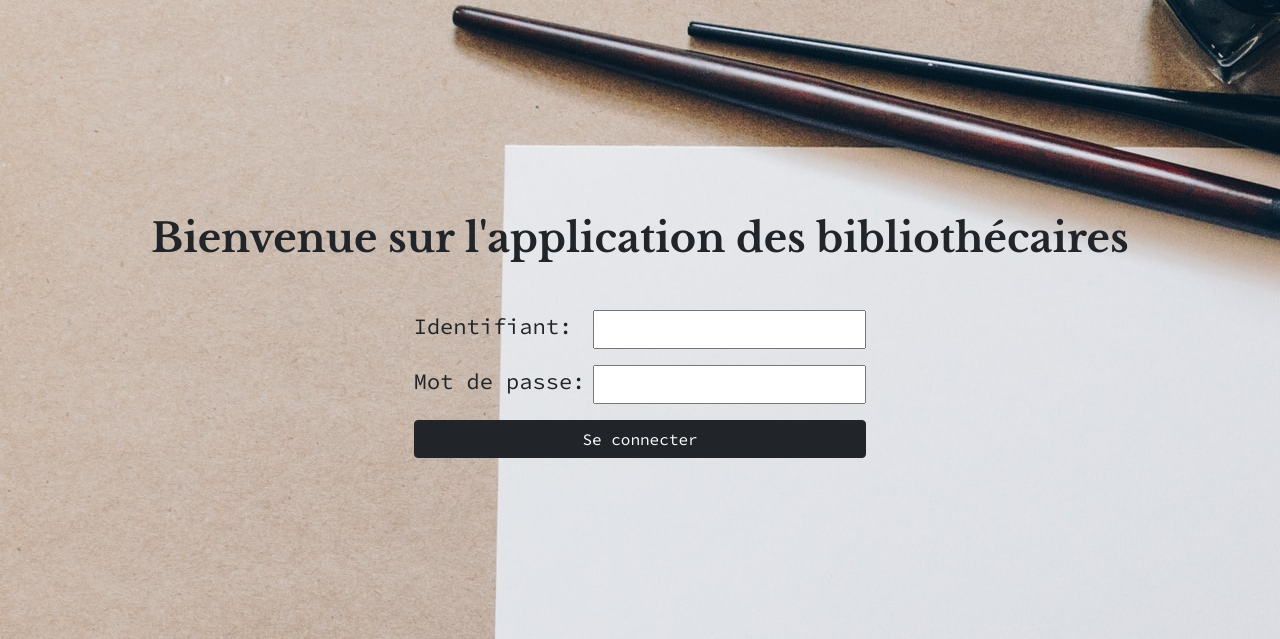
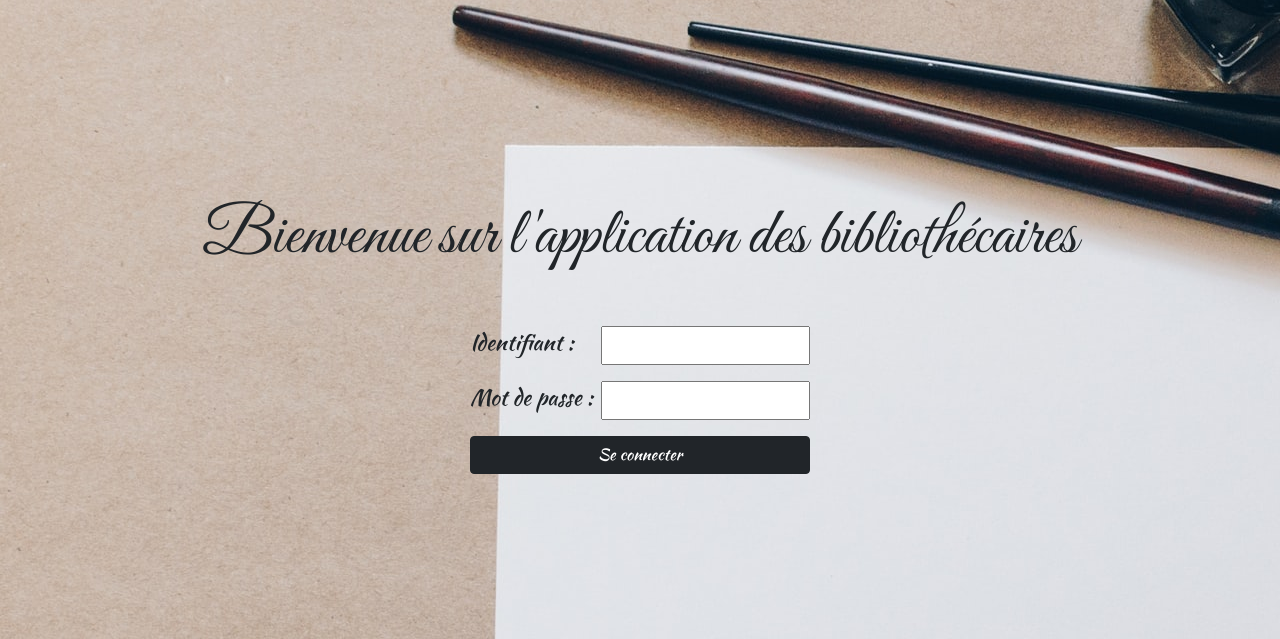
Before and after one commit to LopezRemi/Ecf_symfony, a Symfony app: template templates/login/index.html.twig in a window 1280 px wide. Shown: the part 161-800 px from the top of the page. Run offline with Twig, Linux system fonts and the light colour scheme; the template is opened without the code that fills it, so the values that code supplies are empty; some libraries are stand-ins or nearby versions.

Commit message:
change font on login

```diff
--- a/templates/login/index.html.twig
+++ b/templates/login/index.html.twig
@@ -10,6 +10,12 @@
 <link rel="preconnect" href="https://fonts.googleapis.com"> <link rel="preconnect" href="https://fonts.gstatic.com" crossorigin>
 <link
 href="https://fonts.googleapis.com/css2?family=Libre+Baskerville:wght@700&family=Source+Code+Pro&display=swap" rel="stylesheet">
+<link rel="preconnect" href="https://fonts.googleapis.com">
+<link rel="preconnect" href="https://fonts.gstatic.com" crossorigin>
+<link href="https://fonts.googleapis.com/css2?family=Great+Vibes&display=swap" rel="stylesheet">
+<link rel="preconnect" href="https://fonts.googleapis.com">
+<link rel="preconnect" href="https://fonts.gstatic.com" crossorigin>
+<link href="https://fonts.googleapis.com/css2?family=Kaushan+Script&display=swap" rel="stylesheet">
 {# tableau #}
 <link rel="stylesheet" type="text/css" href="https://cdn.datatables.net/1.11.3/css/jquery.dataTables.min.css">
 
@@ -45,12 +51,10 @@ href="https://fonts.googleapis.com/css2?family=Libre+Baskerville:wght@700&family
 			width: 80%;
 			font: 18px / 1.5 sans-serif;
 		}
-		.title {
-			font-family: 'Libre Baskerville', serif;
+		.fontText {
+			font-family: 'Kaushan Script', cursive;
 		}
-		.fontText {
-			font-family: 'Source Code Pro', monospace;
-		}
+
 		.wrapper {
 			margin: auto;
 			max-width: 80%;
@@ -59,6 +63,10 @@ href="https://fonts.googleapis.com/css2?family=Libre+Baskerville:wght@700&family
 			font: 22px / 1.5 sans-serif;
 			padding-top: 200px;
 
+		}
+		.fontLogin {
+			font-family: 'Great Vibes', cursive;
+			font-size : 300%
 		}
 	</style>
 
@@ -73,17 +81,17 @@ href="https://fonts.googleapis.com/css2?family=Libre+Baskerville:wght@700&family
 		{% endif %}
 
 
-		<h1 class="title text-center mb-5">Bienvenue sur l'application des bibliothécaires</h1>
+		<h1 class="fontLogin text-center mb-5">Bienvenue sur l'application des bibliothécaires</h1>
 
 		<form class="d-flex flex-column justify-content-center fontText" action="{{ path('login') }}" method="post">
 
 
 			<div class='mb-3 d-flex justify-content-between'>
-				<label class='me-2' for="username">Identifiant:</label>
+				<label class='me-2' for="username">Identifiant :</label>
 				<input type="text" id="username" name="_username" value="{{ last_username }}"/>
 			</div>
 			<div class='mb-3 d-flex justify-content-between'>
-				<label class='me-2' for="password">Mot de passe:</label>
+				<label class='me-2' for="password">Mot de passe :</label>
 				<input type="password" id="password" name="_password"/>
 			</div>
 			{# If you want to control the URL the user is redirected to on success
```
